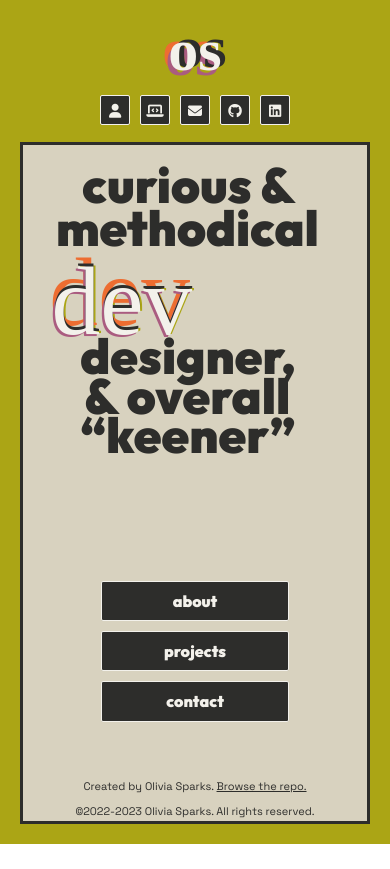
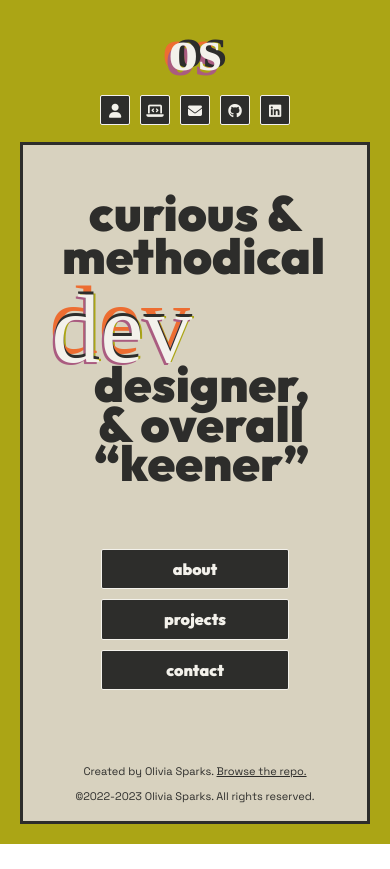
Before and after one commit to itsoliviasparks/itsoliviasparks-portfolio, a React (Create React App) app: page / in a window 390 px wide. After the commit the page ends 844 px from the top, so only its background shows below. Built offline with nearby package versions, Linux system fonts and the light colour scheme; a web font is replaced by a local one.

Commit message:
updated section/main spacing

```diff
--- a/src/Components/Opening-page.js
+++ b/src/Components/Opening-page.js
@@ -47,13 +47,13 @@ const OpeningPage = () => {
                     </g>
 
                     <g ref={firstRef}>
-                        <text transform="translate(72.96 60.34)" className=" first black">curious &</text>
-                        <text transform="translate(34.65 122.34)" className=" first black">methodical</text>
+                        <text transform="translate(82.96 60.34)" className=" first black">curious &</text>
+                        <text transform="translate(43.65 122.34)" className=" first black">methodical</text>
                     </g>
                     <g ref={lastRef}>
-                        <text transform="translate(70.15 309.34)" className="last black">designer,</text>
-                        <text transform="translate(76.48 367.5)" className="last black">& overall</text>
-                        <text transform="translate(70.54 424.5)" className="last black">“keener”</text>
+                        <text transform="translate(90.15 309.34)" className="last black">designer,</text>
+                        <text transform="translate(96.48 367.5)" className="last black">& overall</text>
+                        <text transform="translate(90.54 424.5)" className="last black">“keener”</text>
                     </g>
                 </svg>
                 :
--- a/src/sass/_general-styles.scss
+++ b/src/sass/_general-styles.scss
@@ -7,8 +7,13 @@ li {
     list-style: none;
 }
 
+main {
+    min-height: calc( 100vh - 100px );
+    margin-top: 35px;
+}
+
 section {
-    min-height: calc( 100vh - 70px );
+    min-height: 100%;
     padding: 12vh 0;
 }
 
--- a/src/sass/_media-queries.scss
+++ b/src/sass/_media-queries.scss
@@ -71,23 +71,29 @@
         margin-top: 15px;
         li { margin: 2px; }
     }
-    section,
-    section.opening-page {
-        padding-top: 145px;
-        padding-bottom: 30px;
+    main {
+        min-height: calc( 100vh - 240px );
+        margin-top: 155px;
+    }
+    section {  padding: 35px 0; }
+    .opening-page nav,
+    .the-collab-lab nav{
+    ul { margin-top: 25px; }
     }
     .wrapper { width: 80%; }
-    .hero-text {
-        :nth-child(1),
-        :nth-child(3) { font-size: 5rem; }
-        .bold {
-            :nth-child(1) { margin-bottom: 4.5rem; }
-            p { font-size: 7rem; }
-        }
-    }
     section.about img { height: 300px; }
     .the-collab-lab .workflow { width: 100%; }
     ul.tech-stack li { width: 25%; }
+    footer {
+        flex-direction: column;
+        align-items: center;
+        p,
+        a {
+            margin: 0;
+            font-size: 1.1rem;
+            text-align: center;
+        }
+    }
 }
 
 @media (max-width: 730px) {
@@ -107,17 +113,6 @@
         }
     }
     ul.project-list  li.projects { width: 100%; }
-    footer {
-        flex-direction: column;
-        align-items: center;
-        padding-bottom: 45px;
-        p,
-        a {
-            margin: 0;
-            font-size: 1.1rem;
-            text-align: center;
-        }
-    }
 }
 
 @media (max-width: 630px) {
```
